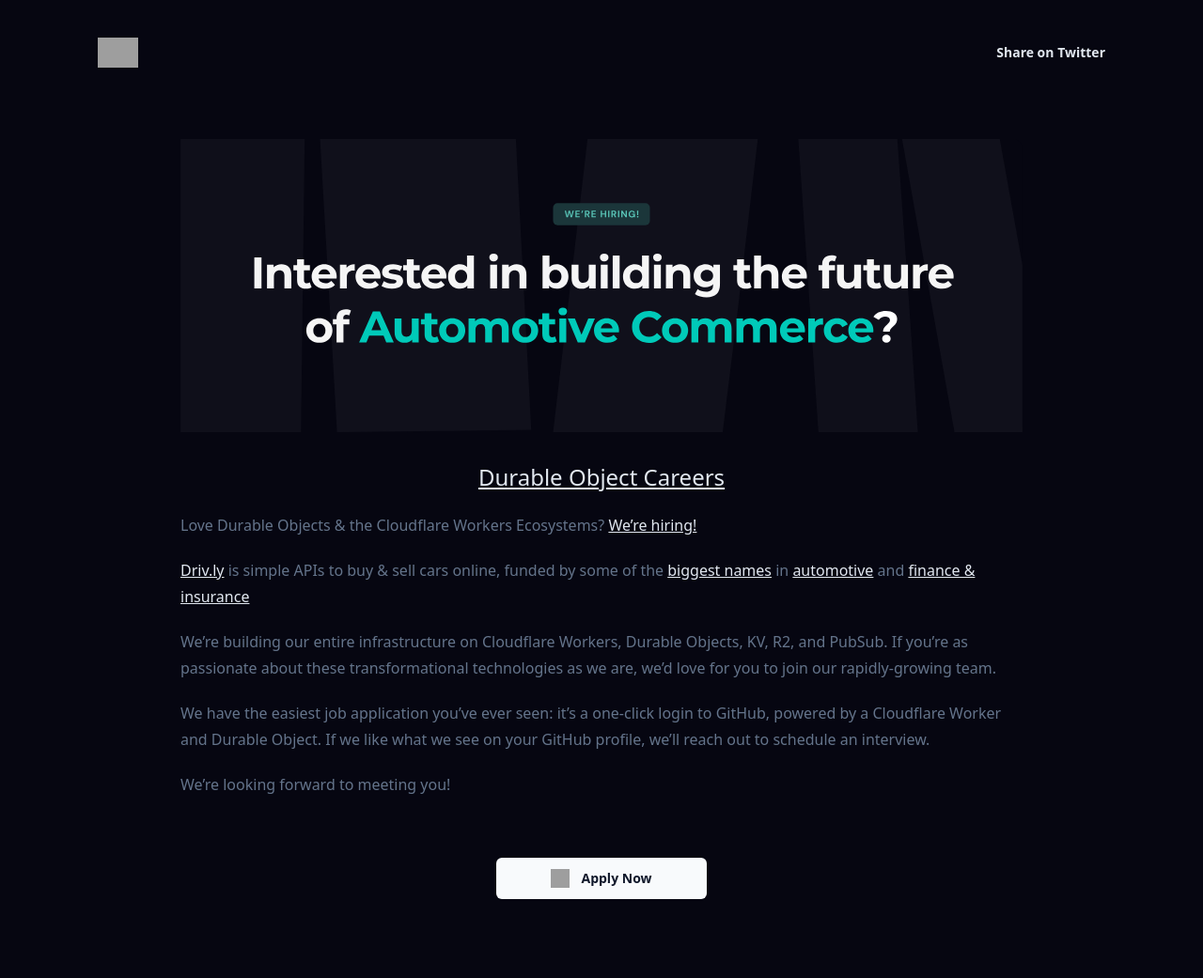
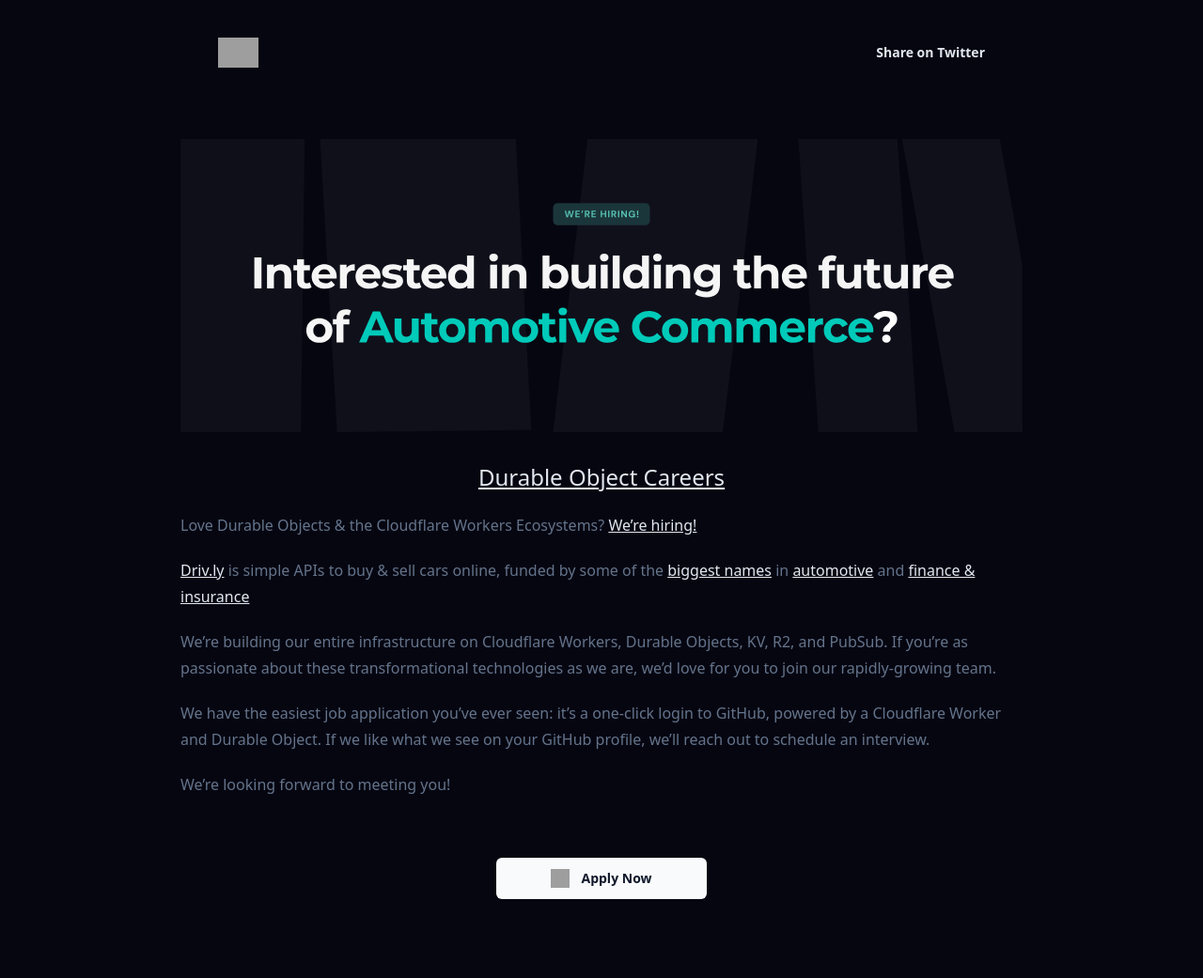
Before and after one commit to drivly/careers.do, a Jekyll site: the page built from README.md, in a window 1280 px wide. Shown: the whole page at 94% size. Built offline with Jekyll 4.4.1, drawn with Linux system fonts in a browser that asks for light colours; nearby versions of some CDN libraries; our own code applies the rules of GitHub Pages for plain Markdown files; grey boxes are pictures that could not be loaded.

Commit message:
update width and hero

```diff
--- a/_layouts/default.html
+++ b/_layouts/default.html
@@ -10,7 +10,7 @@
 
 <body>
   <header class="absolute inset-x-0 top-0 h-16 py-10">
-    <div class="mx-auto max-w-6xl px-4 sm:px-6 lg:px-10">
+    <div class="mx-auto max-w-4xl px-4 sm:px-6 lg:px-10">
       <nav class="relative z-50 flex justify-between items-center">
         <div>
           <a aria-label="Home" href="https://driv.ly" target="_blank">
```
